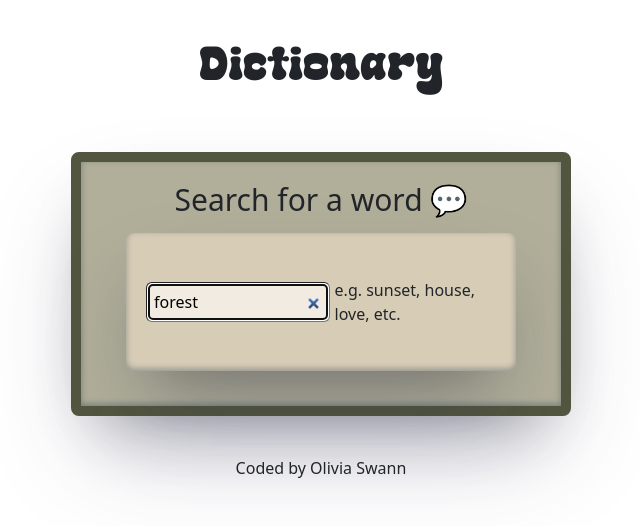
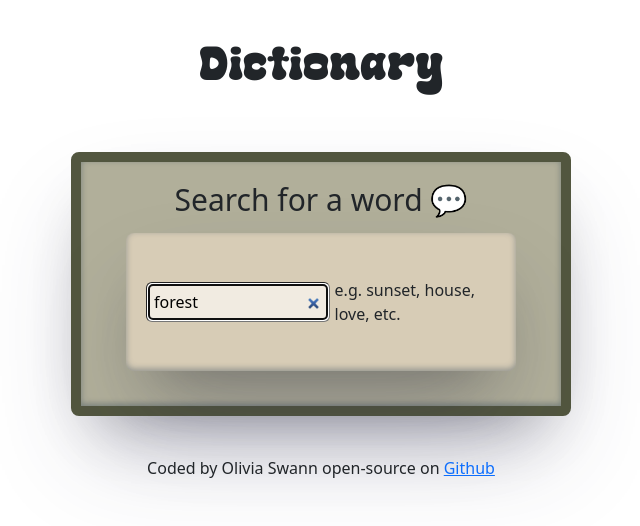
Before and after one commit to xorsx/dictionary, a React (Create React App) app: page / in a window 1280 px wide. Shown: the top 526 px of the page, without its empty margins (319-959 px from the left). Built offline with nearby package versions, Linux system fonts and the light colour scheme; no server answers.

Commit message:
added link to Github repo

```diff
--- a/src/App.js
+++ b/src/App.js
@@ -10,7 +10,10 @@ function App() {
         <main>
           <Dictionary defaultKeyword="forest" />
         </main>
-        <footer>Coded by Olivia Swann</footer>
+        <footer>
+          Coded by Olivia Swann open-source on{" "}
+          <a href="https://github.com/xorsx/dictionary">Github</a>
+        </footer>
       </div>
     </div>
   );
```
